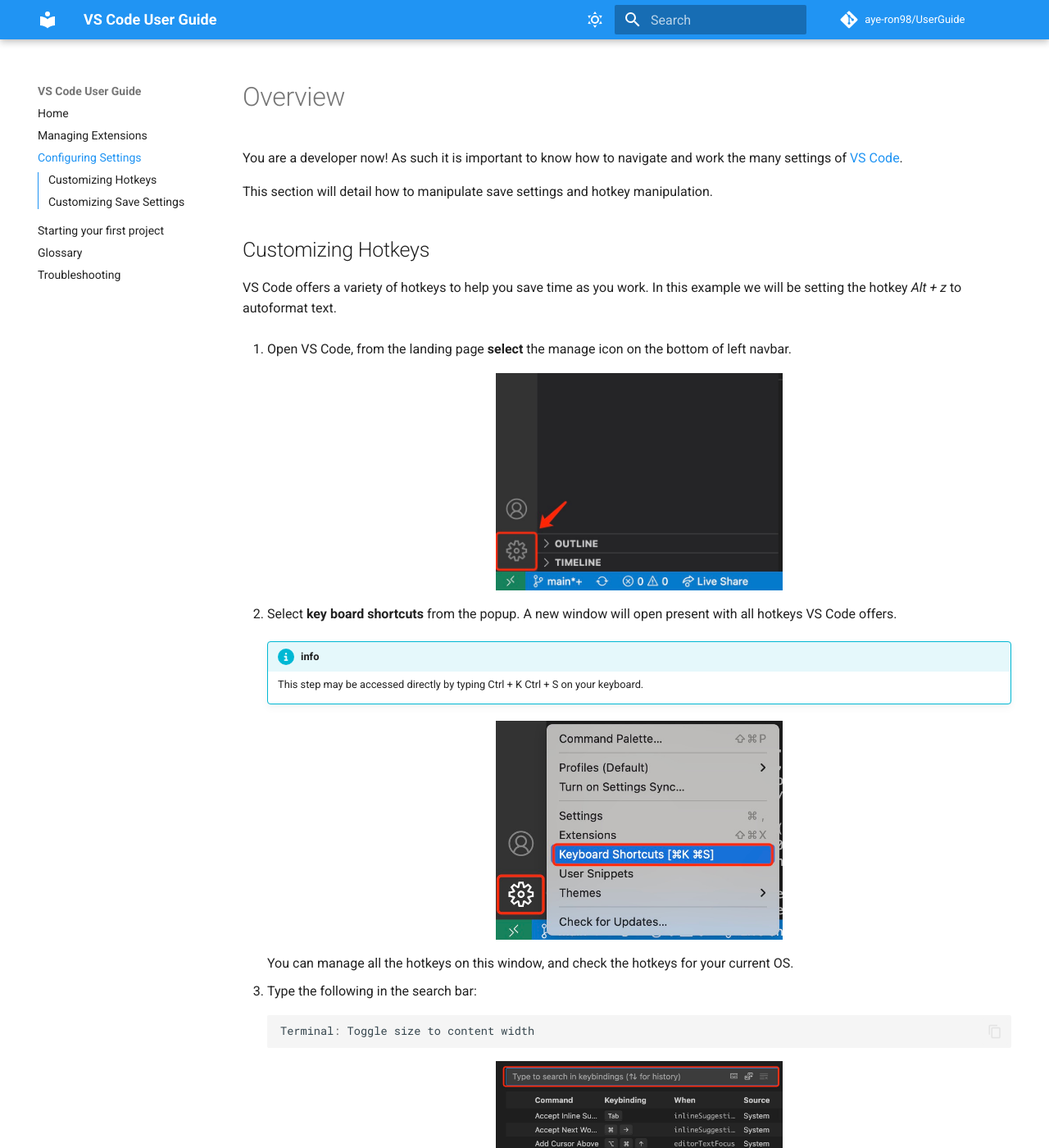
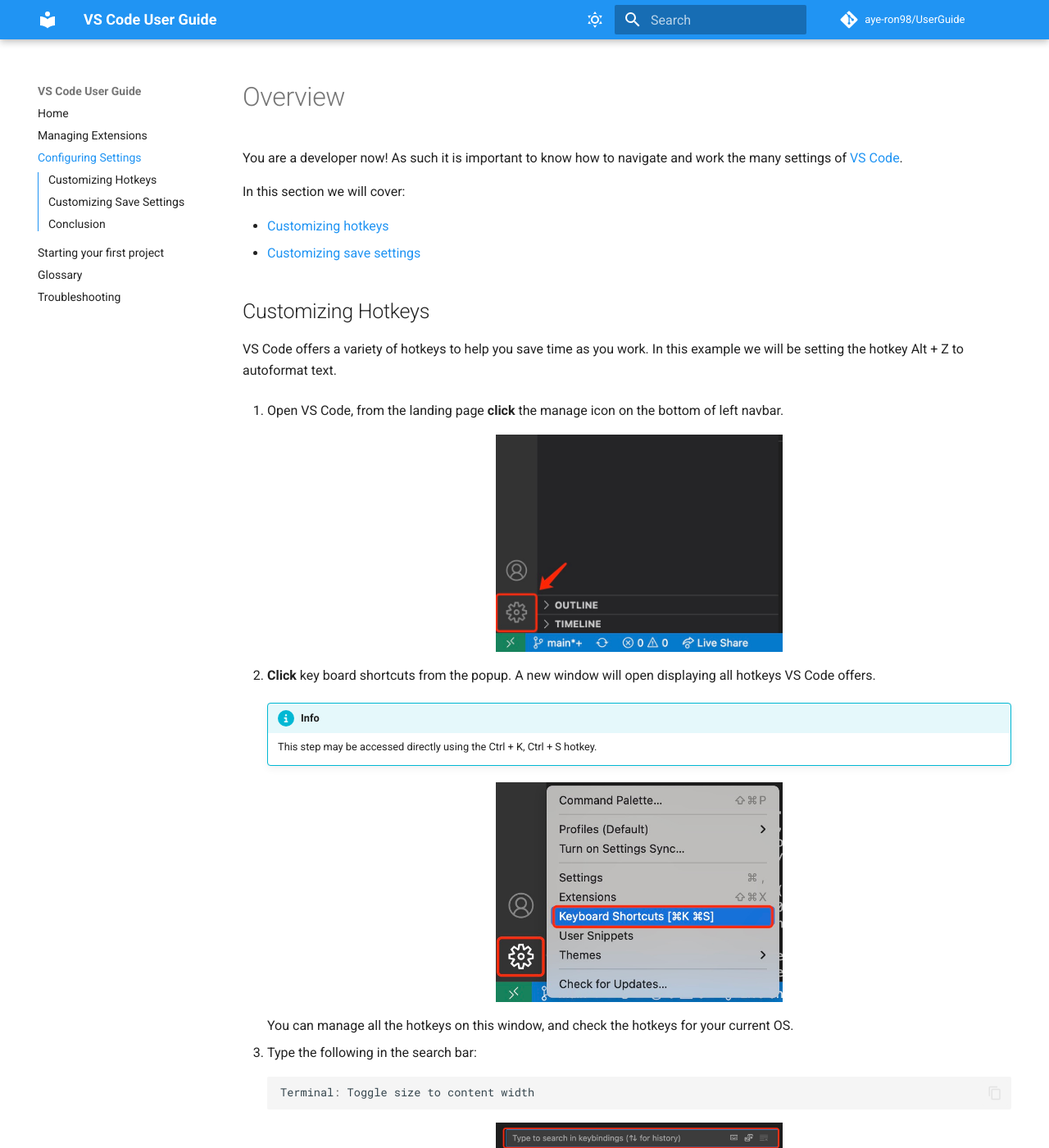
Before and after one commit to aye-ron98/UserGuide, an MkDocs documentation site: the page built from docs/pages/settings.md, in a window 1280 px wide and 1400 px high. Shown: the whole window at 82% size. Built offline with MkDocs 1.6.1 and Material for MkDocs 9.7.7, drawn with Linux system fonts in a browser that asks for light colours; comment, search, counter and statistics services are not loaded; some of the changed text lies outside the part shown.

Commit message:
update settings

```diff
--- a/docs/pages/settings.md
+++ b/docs/pages/settings.md
@@ -2,22 +2,25 @@
 
 You are a developer now! As such it is important to know how to navigate and work the many settings of [VS Code](https://code.visualstudio.com/learn).
 
-This section will detail how to manipulate save settings and hotkey manipulation.
+In this section we will cover:
+
+- [Customizing hotkeys](./settings.md#customizing-hotkeys)
+- [Customizing save settings](./settings.md#customizing-save-settings)
 
 ## Customizing Hotkeys
 
-VS Code offers a variety of hotkeys to help you save time as you work. In this example we will be setting the hotkey _Alt + z_ to autoformat text.
+VS Code offers a variety of hotkeys to help you save time as you work. In this example we will be setting the hotkey Alt + Z to autoformat text.
 
-1. Open VS Code, from the landing page **select** the manage icon on the bottom of left navbar.
+1. Open VS Code, from the landing page **click** the manage icon on the bottom of left navbar.
 
     <figure marksdown>
         <img src="../images/setting0.jpg" alt="VS Code side bar" style="display: block;margin-left: auto;margin-right: auto; max-width: 350px">
     </figure>
 
-2. Select **key board shortcuts** from the popup. A new window will open present with all hotkeys VS Code offers.
+2. **Click** key board shortcuts from the popup. A new window will open displaying all hotkeys VS Code offers.
 
-    !!! info "info"
-        This step may be accessed directly by typing Ctrl + K Ctrl + S on your keyboard.
+    !!! info "Info"
+        This step may be accessed directly using the Ctrl + K, Ctrl + S hotkey.
 
     <figure markdown>
         <img src="../images/setting1.jpg" alt="VS Code side bar" style="display: block;margin-left: auto;margin-right: auto; max-width: 350px">
@@ -37,16 +40,16 @@
 
     Toggle size to content width helps you autoformat your text to fit your current window size.
 
-4. **Select** the hot key from the search results. A popup _window_ will appear prompting you to enter your desired hot key.
+4. **Click** the hotkey from the search results. A popup _window_ will appear prompting you to enter your desired hot key.
 
     <figure markdown>
         <img src="../images/setting3.jpg" alt="VS Code side bar" style="display: block;margin-left: auto;margin-right: auto; max-width:350px">
     </figure>
 
-5. Type your hot key in the popup text box and hit **enter** to save your changes. We recommend _Alt + Z_.
+5. Type your hot key in the popup text box and hit **enter** to save your changes. We recommend Alt + Z.
 
-    !!! info "info"
-        If the hotkey you wish to use is already in use by another setting, VS Code with prompt you with a warning you before saving any changes.
+    !!! info "Info"
+        If the hotkey you wish to use is already used by another setting, VS Code with prompt you with a warning before you can save any changes.
 
     <figure markdown>
         <img src="../images/setting4.jpg" alt="VS Code side bar" style="display: block;margin-left: auto;margin-right: auto; max-width:350px">
@@ -58,33 +61,44 @@
 
 Here we will demonstrate how to customize your autosave to be preformed after switching to a new tab.
 
-1. Open VS Code, from the landing page **select** the _manage_ icon on the bottom of left navbar. A popup _menu_ will appear as the image below.
+1. Open VS Code, from the landing page **click** the _manage_ icon on the bottom of left navbar. A popup _menu_ will appear as the image below.
 
     <figure markdown>
         <img src="../images/setting0.jpg" alt="VS Code side bar" style="display: block;margin-left: auto;margin-right; max-width:350px">
     </figure>
 
-2. Select **settings** from the popup menu. A new window will open present with save settings.
+2. **Click** settings from the popup menu. A new window will open present with save settings.
     !!! info "info"
-        This step may be accessed directly by typing Ctrl+ on your keyboard.
+        This step may be accessed directly using the  Ctrl + hotkey.
 
     <figure markdown>
         <img src="../images/setting5.jpg" alt="VS Code side bar" style="display: block;margin-left: auto;margin-right: auto; max-width: 350px">
     </figure>
 
-3. **Select** the _commonly used_ bar located under the user tab.
+3. **Click** the _commonly used_ bar located under the user tab.
+
+    !!! info "Info"
+        Off is the default option that will disable autosave.
 
     <figure markdown>
             <img src="../images/setting6.jpg" alt="VS Code side bar" style="display: block;margin-left: auto;margin-right: auto;max-width: 350px">
     </figure>
 
-    Off is the default option that will disable autosave.
 
-4. **Select** the dropdown menu under _Files: Autosave_ and choose _OnFocusChange_.
+4. **Click** the dropdown menu under _Files: Autosave_ and choose _OnFocusChange_.
 
-    !!! info "info"
+    !!! info "Info"
         onFocusChange auto-saves files both when you switch windows on your computer and when you switch tabs within VSCode.
 
     <figure markdown>
         <img src="../images/setting7.jpg" alt="VS Code side bar" style="display: block;margin-left: auto;margin-right: auto;max-width: 350px">
     </figure>
+
+## Conclusion
+
+You should now know how to customize save and hotkey settings in VS Code.
+
+In this section we have covered:
+
+- Customizing save settings
+- Customizing hotkeys
```
